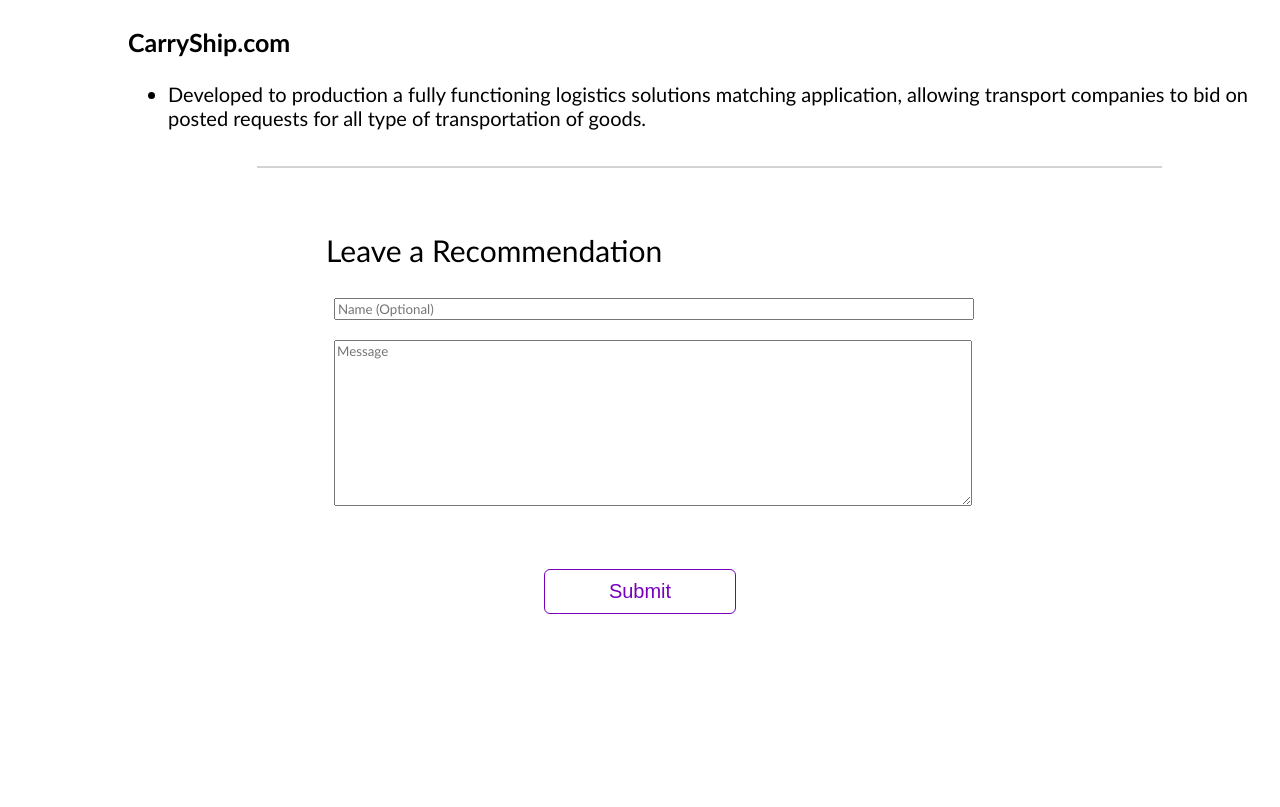
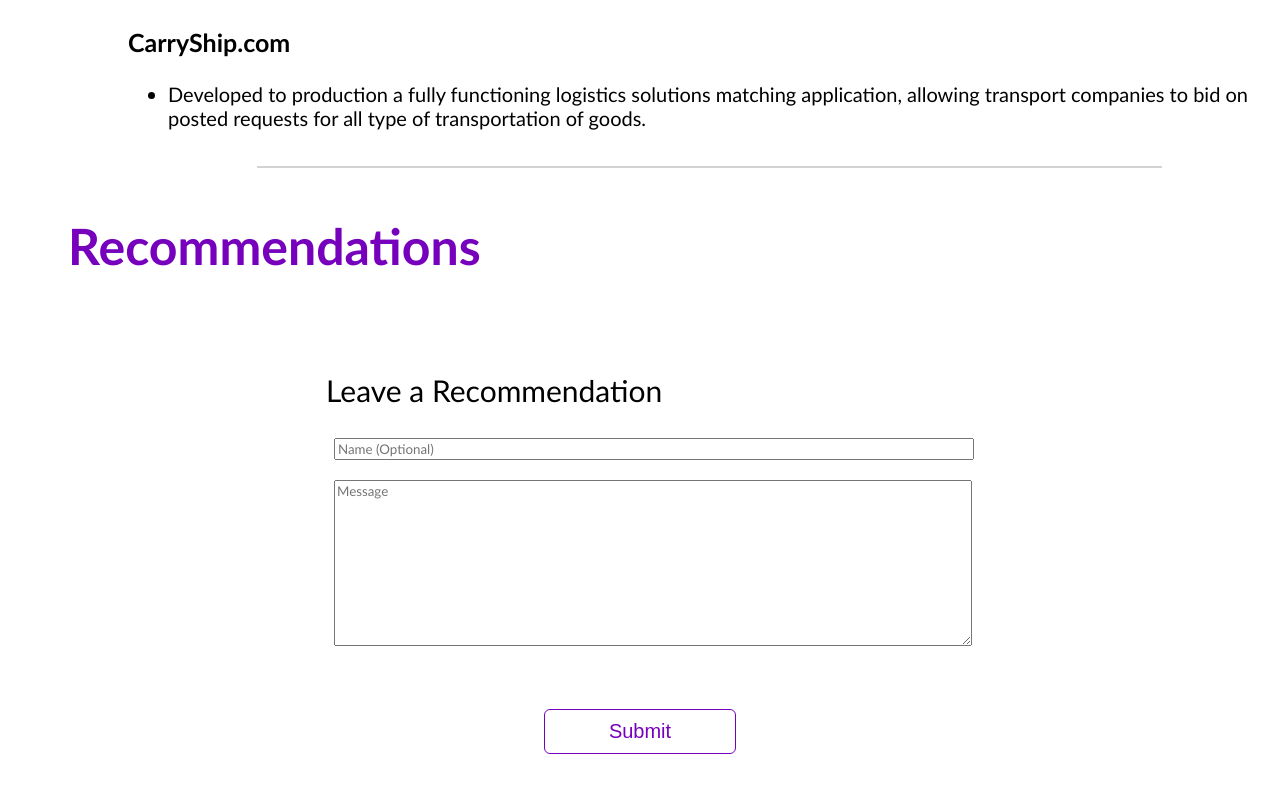
Before and after one commit to shayleydon/my-work-and-skills, a plain HTML site: page index.html in a window 1280 px wide. Shown: the part 1392-2199 px from the top of the page. Before the commit the page ends 2090 px from the top, so only its background shows below. Drawn offline with Linux system fonts and the light colour scheme.

Commit message:
fix reccomendations section

```diff
--- a/index.html
+++ b/index.html
@@ -128,10 +128,10 @@
 
     <!-- Recommendations -->
     <section id="recommendations">
-<!--       <h2>Recommendations</h2>
+    <h2>Recommendations</h2>
       <div style="clear:both;"></div>
       <div class="all_recommendations" id="all_recommendations">
-        <div class="recommendation">
+<!--         <div class="recommendation">
           <span>&#8220;</span>
           Shay's PHP expertise is exceptional. He delivers clean, efficient code and tackles complex challenges with ease. A reliable and proactive developer, I highly recommend him.
           <span>&#8221;</span>
@@ -145,8 +145,8 @@
           <span>&#8220;</span>
           John is a highly capable full-stack developer. His proficiency across front-end and back-end technologies, combined with his problem-solving skills and collaborative spirit, makes him a valuable asset to any team. I highly recommend him.
           <span>&#8221;</span>
-        </div>
-      </div> -->
+        </div> -->
+      </div>
     </section>
 
     <!-- Recommendation Form -->
```
